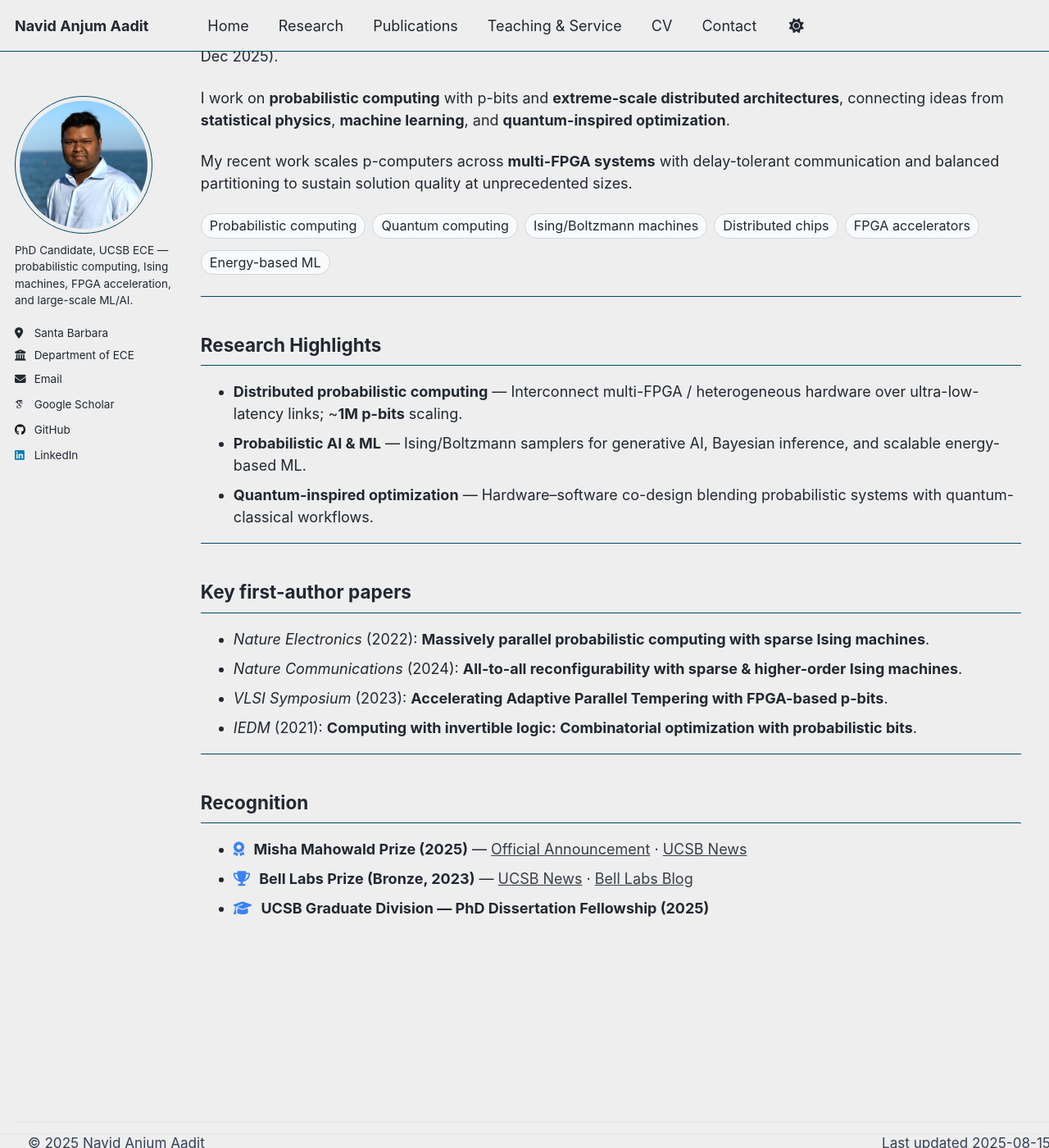
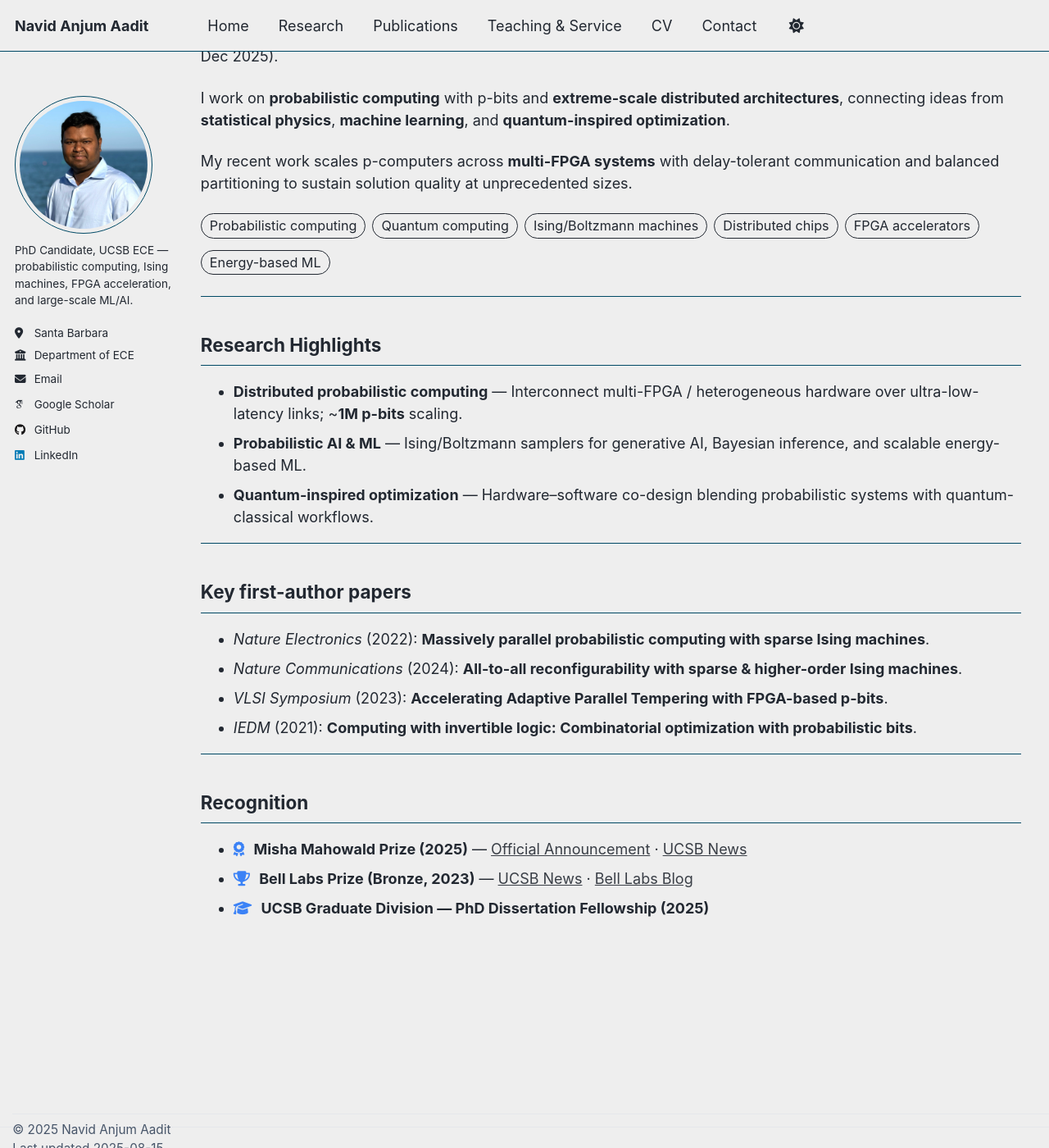
Before and after one commit to navidaadit/navidaadit.github.io, a Jekyll site: the page built from _pages/about.md, in a window 1280 px wide and 1400 px high, scrolled down 649 px. Shown: the whole window at 82% size. Built offline with Jekyll 4.4.1, drawn with Linux system fonts in a browser that asks for light colours; some web fonts are replaced.

Commit message:
Update _custom.scss

```diff
--- a/_sass/_custom.scss
+++ b/_sass/_custom.scss
@@ -1,23 +1,24 @@
 /* ===========================
-   Navid Aadit — site overrides (no hero overlap/crop, tuned widths, justified text)
+   Navid Aadit — site overrides
+   (no hero overlap/crop, tuned widths, justified text, dark-mode pills, clean footer)
    =========================== */
 
-/* Use ~90% of viewport width to avoid a huge right gutter */
+/* ---------- Layout width ---------- */
 .initial-content,
 .page__inner,
 .page {
-  max-width: 90vw;      /* keeps a little margin on very wide screens */
+  max-width: 90vw; /* leave a little margin on ultra-wide screens */
   margin-left: auto;
   margin-right: auto;
   padding-left: 16px;
   padding-right: 16px;
 }
 
-/* ---- TRUE TWO-COLUMN GRID (sidebar + content) ---- */
+/* ---------- Two-column grid (sidebar + content) ---------- */
 :root {
   --sidebar: 320px;
   --gap: 48px;
-  --content-max: 75%;   /* content width ~75% of the page column */
+  --content-max: 75%; /* inner text width inside right column */
 }
 
 .layout--single .page {
@@ -27,7 +28,7 @@
   align-items: start;
 }
 
-/* Sidebar stays in column 1; no floats */
+/* Sidebar */
 .layout--single .sidebar {
   grid-column: 1 !important;
   float: none !important;
@@ -39,19 +40,19 @@
   border-radius: 6px;
 }
 
-/* Content column fills the rest */
+/* Right content column */
 .layout--single .page__content {
   grid-column: 2 !important;
   margin: 0 !important;
   max-width: none !important;
 }
 
-/* Limit inner content width to ~75% (not the hero or keyword pills) */
+/* Limit inner text width (not hero/pills/CV button) */
 .layout--single .page__content > *:not(.hero-img):not(.keyword-pills):not(.cv-row) {
   max-width: var(--content-max);
 }
 
-/* Justify paragraphs for a cleaner academic look */
+/* Justified body text */
 .layout--single .page__content p {
   text-align: justify;
   text-justify: inter-word;
@@ -59,10 +60,10 @@
   hyphens: auto;
 }
 
-/* Clear any legacy float wrapping */
+/* Clear legacy floats */
 .page::after { content: ""; display: block; clear: both; }
 
-/* Hide the name under the headshot explicitly */
+/* Hide name under headshot */
 .author__name { display: none !important; }
 
 /* Avatar */
@@ -73,44 +74,39 @@
   border-radius: 50%;
 }
 
-/* Kill any built-in theme hero */
+/* Remove any built-in hero */
 .page__hero,
 .page__hero--overlay,
 .hero-landing { display: none !important; }
 
-/* Our hero (no cropping; 80% width; centered in right column) */
+/* Hero image (no crop, 80%, centered) */
 .hero-img {
   display: block;
   width: 80%;
   height: auto;
-  margin: 0 auto 1rem auto;   /* center it */
+  margin: 0 auto 1rem auto;
   border-bottom: 1px solid #cbd5e1;
 }
 
-/* ---- Download CV (muted blue; only this button is styled) ---- */
+/* ---------- Download CV button (muted, still visible) ---------- */
 .cv-row { margin: 0.5rem 0 1rem 0; }
 
 .page__content .btn--cv {
   display: inline-block;
-  background-color: #4a6fdd;   /* muted blue */
-  color: #ffffff;
+  background-color: #4a6fdd; /* muted blue */
+  color: #fff;
   border-radius: 6px;
   padding: 9px 14px;
   font-size: 0.95rem;
   font-weight: 600;
   text-decoration: none;
   border: 1px solid #3f5fc0;
-  transition: background-color 0.2s ease, border-color 0.2s ease, transform 0.02s ease;
+  transition: background-color .2s ease, border-color .2s ease, transform .02s ease;
 }
-.page__content .btn--cv:hover {
-  background-color: #3f5fc0;   /* slightly darker */
-  border-color: #3552a6;
-}
-.page__content .btn--cv:active {
-  transform: translateY(1px);
-}
+.page__content .btn--cv:hover   { background-color: #3f5fc0; border-color: #3552a6; }
+.page__content .btn--cv:active  { transform: translateY(1px); }
 
-/* Keyword pills */
+/* ---------- Keyword pills (theme-aware) ---------- */
 .keyword-pills {
   list-style: none;
   padding: 0;
@@ -123,22 +119,31 @@
   font-size: 0.9rem;
   line-height: 1;
   padding: 6px 10px;
-  border: 1px solid #d1d5db;
   border-radius: 999px;
-  background: #f9fafb;
   white-space: nowrap;
+  border: 1px solid;
+}
+
+/* Light theme pills */
+html[data-theme="light"] .keyword-pills li {
+  background: #f3f4f6;          /* soft gray */
+  border-color: #e5e7eb;
+  color: #111827;
+}
+
+/* Dark theme pills */
+html[data-theme="dark"] .keyword-pills li {
+  background: rgba(255,255,255,.08);
+  border-color: rgba(255,255,255,.14);
+  color: #e5e7eb;
 }
 
 /* Icons in Recognition list */
-.page__content i.fas {
-  color: #3b82f6;
-  margin-right: 6px;
-}
+.page__content i.fas { color: #3b82f6; margin-right: 6px; }
 
-/* Slightly tighter top spacing */
+/* ---------- Responsive ---------- */
 .page { margin-top: 1rem; }
 
-/* --- Responsive: stack on small screens --- */
 @media (max-width: 980px) {
   .layout--single .page {
     grid-template-columns: 1fr;
@@ -152,47 +157,34 @@
     background: transparent;
     padding-right: 0;
   }
-  .hero-img {
-    width: 100%;      /* full width on phones */
-    margin-left: 0;
-    margin-right: 0;
-  }
+  .hero-img { width: 100%; margin-left: 0; margin-right: 0; }
 }
 
-/* ===== Footer: professional, neutral ===== */
+/* ---------- Footer (professional, smaller, theme-aware) ---------- */
 .page__footer {
-  /* neutralize theme “air” blue strip */
-  background: transparent !important;
-  border-top: 1px solid #e5e7eb;
-  padding: 0 !important;
+  background: var(--footer-bg, transparent) !important;
+  color: var(--footer-fg, #475569) !important;
+  border-top: 1px solid var(--footer-border, #e5e7eb);
+  padding: 8px 0 !important;
+  font-size: 0.85rem; /* smaller */
 }
 
-.page__footer.footer--clean {
-  background: #f8fafc;        /* soft gray */
-  padding: 12px 0 !important; /* slim bar */
-  color: #334155;
+/* Hide “Follow / Feed” row if present */
+.page__footer-follow { display: none !important; }
+
+/* Footer link color = inherit */
+.page__footer a { color: inherit; text-decoration: underline; text-underline-offset: 2px; }
+
+/* Light theme footer tokens */
+html[data-theme="light"] {
+  --footer-bg: #f8fafc;
+  --footer-fg: #475569;
+  --footer-border: #e5e7eb;
 }
 
-.footer__inner {
-  max-width: 1400px;          /* match your layout width */
-  margin: 0 auto;
-  padding: 0 16px;
-  display: flex;
-  justify-content: space-between;
-  align-items: center;
-  font-size: 0.95rem;
+/* Dark theme footer tokens */
+html[data-theme="dark"] {
+  --footer-bg: #0b1220;
+  --footer-fg: #9fb4d0;
+  --footer-border: #1f2937;
 }
-
-.page__footer.footer--clean a {
-  color: inherit;
-  text-decoration: underline;
-  text-underline-offset: 2px;
-}
-
-@media (max-width: 640px) {
-  .footer__inner {
-    flex-direction: column;
-    gap: 4px;
-    text-align: center;
-  }
-}
```
